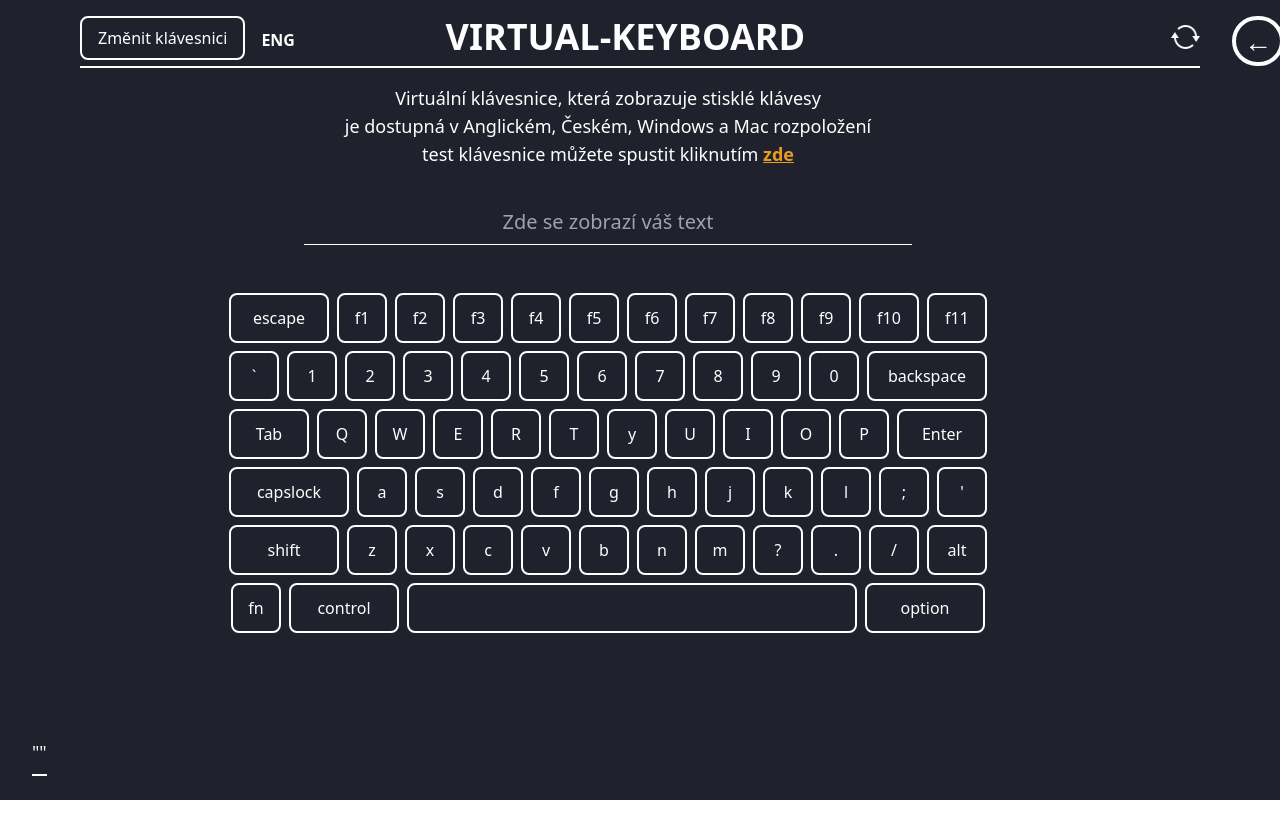
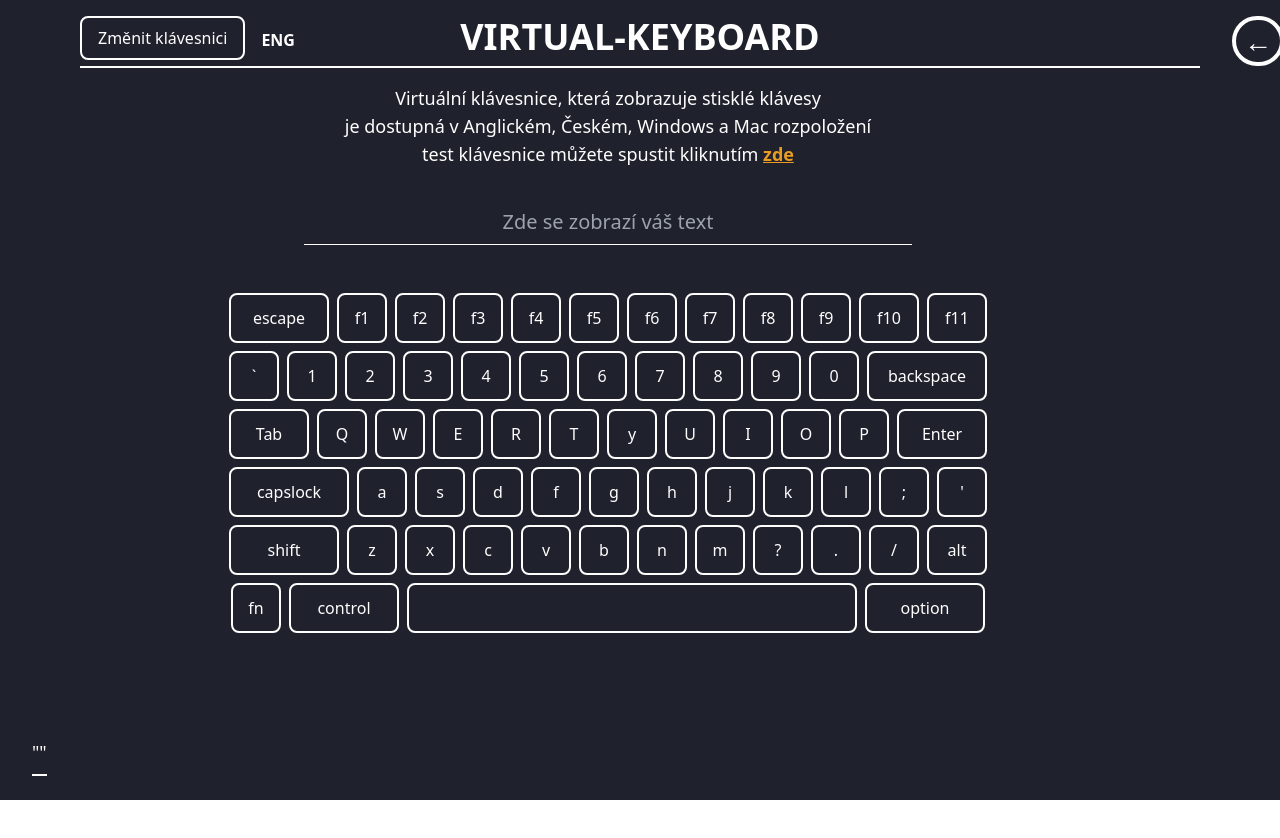
Before and after one commit to OndrejLosensky/virtual-keyboard, a React (Create React App) app: page / in a window 1280 px wide. Shown: the top 838 px of the page. Built offline with nearby package versions, Linux system fonts and the light colour scheme; the HTML template or start-up script is replaced by a standard one.

Commit message:
odmazaní refresh tlačítka (přesun)

```diff
--- a/src/components/header/Header.js
+++ b/src/components/header/Header.js
@@ -1,5 +1,4 @@
 import React from "react";
-import refreshIcon from "../../assets/refreshIcon.png"
 
 const Header = () => {
 
@@ -11,10 +10,6 @@ const Header = () => {
                     Virtual-keyboard
                 </h1>
 
-                 {/*přidání tlačítka, které vždy obnoví stránku po kliknutí na něj*/}
-            <div className="cursor-pointer">
-              <img src={refreshIcon} alt="refresh" onClick={() => window.location.reload()}/>
-            </div>
             </div>
             <div>
 
```
